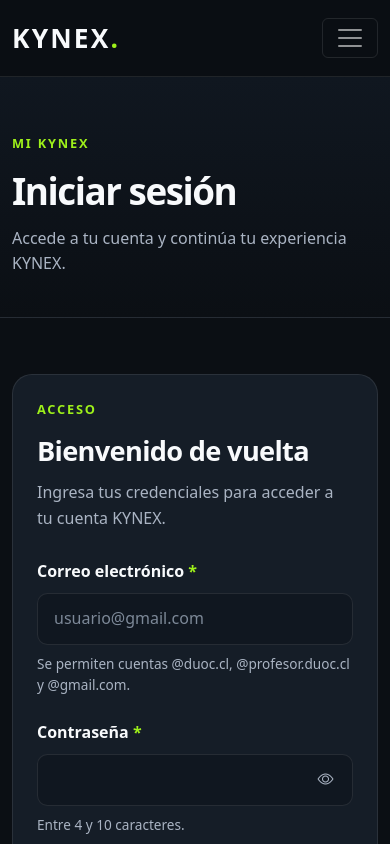
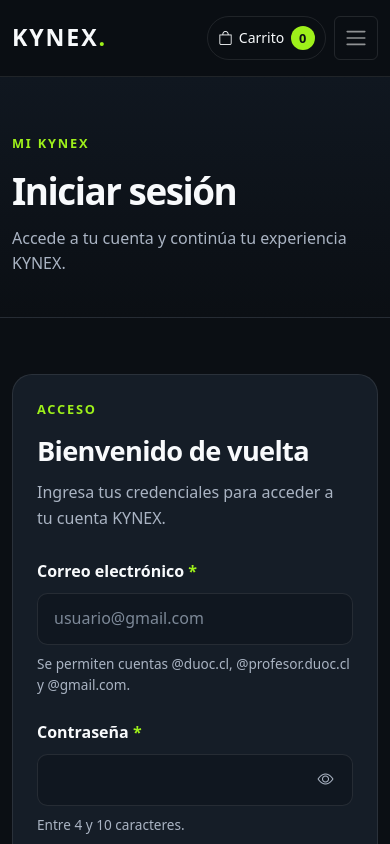
Before and after one commit to AlexanderLlanten/Fs2_pROYECTO, a React (Vite) app: page /login in a window 390 px wide. Shown: the top 844 px of the page. Built offline with nearby package versions, Linux system fonts and the light colour scheme; no server answers.

Commit message:
fix: mantiene menu y carrito accesibles en pantallas pequenas

```diff
--- a/src/components/organisms/Navbar.jsx
+++ b/src/components/organisms/Navbar.jsx
@@ -4,7 +4,7 @@
  * cierra al cambiar la ubicación o usar un enlace.
  */
 
-import { useEffect, useId, useState } from "react";
+import { useEffect, useId, useLayoutEffect, useRef, useState } from "react";
 import { NavLink, useLocation } from "react-router-dom";
 
 import BrandLink from "../atoms/BrandLink.jsx";
@@ -15,6 +15,8 @@ function Navbar() {
     const { totalItems } = useCart();
     const { key } = useLocation();
     const menuId = useId();
+    const headerRef = useRef(null);
+    const toggleRef = useRef(null);
     // El estado recuerda si el menú móvil está abierto; se actualiza al pulsar el control o navegar.
     const [isMenuOpen, setIsMenuOpen] = useState(false);
 
@@ -23,21 +25,80 @@ function Navbar() {
         setIsMenuOpen(false);
     }, [key]);
 
+    // La altura real evita que la cabecera persistente tape anclas o el resumen del carrito.
+    useLayoutEffect(() => {
+        const root = document.documentElement;
+        const previous = root.style.getPropertyValue("--kynex-header-height");
+        const measure = () => {
+            const height = headerRef.current?.getBoundingClientRect().height;
+            if (height > 0) root.style.setProperty("--kynex-header-height", `${Math.ceil(height)}px`);
+        };
+        measure();
+        const observer = typeof ResizeObserver === "function" ? new ResizeObserver(measure) : null;
+        if (observer && headerRef.current) observer.observe(headerRef.current);
+        window.addEventListener("resize", measure);
+        return () => {
+            observer?.disconnect();
+            window.removeEventListener("resize", measure);
+            if (previous) root.style.setProperty("--kynex-header-height", previous);
+            else root.style.removeProperty("--kynex-header-height");
+        };
+    }, []);
+
+    useEffect(() => {
+        if (!isMenuOpen) return;
+        const closeOutside = event => {
+            if (!headerRef.current?.contains(event.target)) setIsMenuOpen(false);
+        };
+        const closeOnDesktop = () => {
+            if (window.innerWidth >= 1200) setIsMenuOpen(false);
+        };
+        document.addEventListener("pointerdown", closeOutside);
+        window.addEventListener("resize", closeOnDesktop);
+        return () => {
+            document.removeEventListener("pointerdown", closeOutside);
+            window.removeEventListener("resize", closeOnDesktop);
+        };
+    }, [isMenuOpen]);
+
     // Establece el estado del menú en cerrado.
     function closeMenu() {
         setIsMenuOpen(false);
     }
 
+    function handleKeyDown(event) {
+        if (event.key === "Escape" && isMenuOpen) {
+            event.preventDefault();
+            closeMenu();
+            toggleRef.current?.focus();
+        }
+    }
+
     return (
-        <header className="kynex-header">
+        <header className="kynex-header" ref={headerRef}>
             <nav
                 className="navbar navbar-expand-xl navbar-dark"
                 aria-label="Navegación principal"
+                onKeyDown={handleKeyDown}
             >
-                <div className="container">
+                <div className="container kynex-navbar-container">
                     <BrandLink className="navbar-brand" onClick={closeMenu} />
 
+                    <div className="kynex-navbar-controls">
+                        <NavLink
+                            className="kynex-cart-link"
+                            to="/carrito"
+                            aria-label={`Carrito (${totalItems})`}
+                            onClick={closeMenu}
+                        >
+                            <i className="bi bi-bag" aria-hidden="true" />
+                            Carrito
+                            <span className="kynex-cart-counter" aria-live="polite" aria-atomic="true">
+                                {totalItems}
+                            </span>
+                        </NavLink>
                         <button
+                            ref={toggleRef}
                             className="navbar-toggler"
                             type="button"
                             aria-controls={menuId}
@@ -47,6 +108,7 @@ function Navbar() {
                         >
                             <span className="navbar-toggler-icon" aria-hidden="true" />
                         </button>
+                    </div>
 
                     <div
                         className={`collapse navbar-collapse${isMenuOpen ? " show" : ""}`}
@@ -76,18 +138,6 @@ function Navbar() {
 
                         <div className="kynex-navbar-actions">
                             <AccountActions onNavigate={closeMenu} />
-                            <NavLink
-                                className="kynex-cart-link"
-                                to="/carrito"
-                                aria-label={`Carrito (${totalItems})`}
-                                onClick={closeMenu}
-                            >
-                                <i className="bi bi-bag" aria-hidden="true" />
-                                Carrito
-                                <span className="kynex-cart-counter" aria-live="polite" aria-atomic="true">
-                                    {totalItems}
-                                </span>
-                            </NavLink>
                         </div>
                     </div>
                 </div>
--- a/src/styles/layout.css
+++ b/src/styles/layout.css
@@ -12,6 +12,10 @@
 
 .kynex-main {
     flex: 1;
+}
+
+html {
+    scroll-padding-top: calc(var(--kynex-header-height, 0px) + 1rem);
 }
 
 .kynex-profile-link { display: block; height: 100%; color: var(--kynex-text); text-decoration: none; }
@@ -56,6 +60,9 @@
 }
 
 .kynex-header {
+    position: sticky;
+    top: 0;
+    z-index: 1020;
     background: rgba(11, 15, 20, 0.94);
     border-bottom: 1px solid var(--kynex-border);
     backdrop-filter: blur(16px);
@@ -64,6 +71,45 @@
 .kynex-header .navbar {
     min-height: 76px;
     padding-block: 0.65rem;
+}
+
+.kynex-header .kynex-navbar-container {
+    position: relative;
+    display: grid;
+    grid-template-columns: auto minmax(0, 1fr) auto;
+    column-gap: 1rem;
+}
+
+.kynex-header .navbar-brand {
+    grid-column: 1;
+    grid-row: 1;
+    min-width: 0;
+    margin-right: 0;
+}
+
+.kynex-navbar-controls {
+    grid-column: 3;
+    grid-row: 1;
+    display: flex;
+    align-items: center;
+    gap: 0.5rem;
+}
+
+.kynex-header .navbar-collapse {
+    grid-column: 2;
+    grid-row: 1;
+    min-width: 0;
+}
+
+.kynex-header .navbar-toggler {
+    min-width: 44px;
+    min-height: 44px;
+    padding: 0.35rem;
+}
+
+.kynex-header .navbar-toggler-icon {
+    width: 1.5rem;
+    height: 1.5rem;
 }
 
 .kynex-header .navbar-nav {
@@ -145,6 +191,8 @@
 .kynex-cart-link {
     display: inline-flex;
     align-items: center;
+    min-height: 44px;
+    white-space: nowrap;
     gap: 0.65rem;
     padding: 0.6rem 0.9rem;
     color: var(--kynex-text);
@@ -239,8 +287,43 @@
 }
 
 @media (max-width: 1199.98px) {
+    .kynex-header .kynex-navbar-container {
+        position: static;
+        grid-template-columns: minmax(0, 1fr) auto;
+        column-gap: 0.5rem;
+    }
+
+    .kynex-header .navbar-brand {
+        font-size: 1.45rem;
+    }
+
+    .kynex-navbar-controls {
+        grid-column: 2;
+    }
+
+    .kynex-header .kynex-cart-link {
+        gap: 0.4rem;
+        padding: 0.4rem 0.65rem;
+        font-size: 0.875rem;
+    }
+
     .kynex-header .navbar-collapse {
-        padding-block: 1rem 0.5rem;
+        position: absolute;
+        top: 100%;
+        left: 0;
+        right: 0;
+        grid-column: auto;
+        grid-row: auto;
+        max-height: calc(100vh - var(--kynex-header-height, 77px));
+        max-height: calc(100dvh - var(--kynex-header-height, 77px));
+        overflow-y: auto;
+        overscroll-behavior-y: contain;
+        padding: 0.75rem 1rem 1rem;
+        background: var(--kynex-bg);
+        border: 1px solid var(--kynex-border);
+        border-top: 0;
+        border-radius: 0 0 1rem 1rem;
+        box-shadow: 0 1rem 2rem rgba(0, 0, 0, 0.35);
     }
 
     .kynex-header .nav-link {
--- a/src/styles/shop.css
+++ b/src/styles/shop.css
@@ -895,7 +895,7 @@
         sticky;
 
     top:
-        1.5rem;
+        calc(var(--kynex-header-height, 0px) + 1.5rem);
 
     padding:
         1.5rem;
```
Lines whose indentation alone changed are shown as unchanged.
